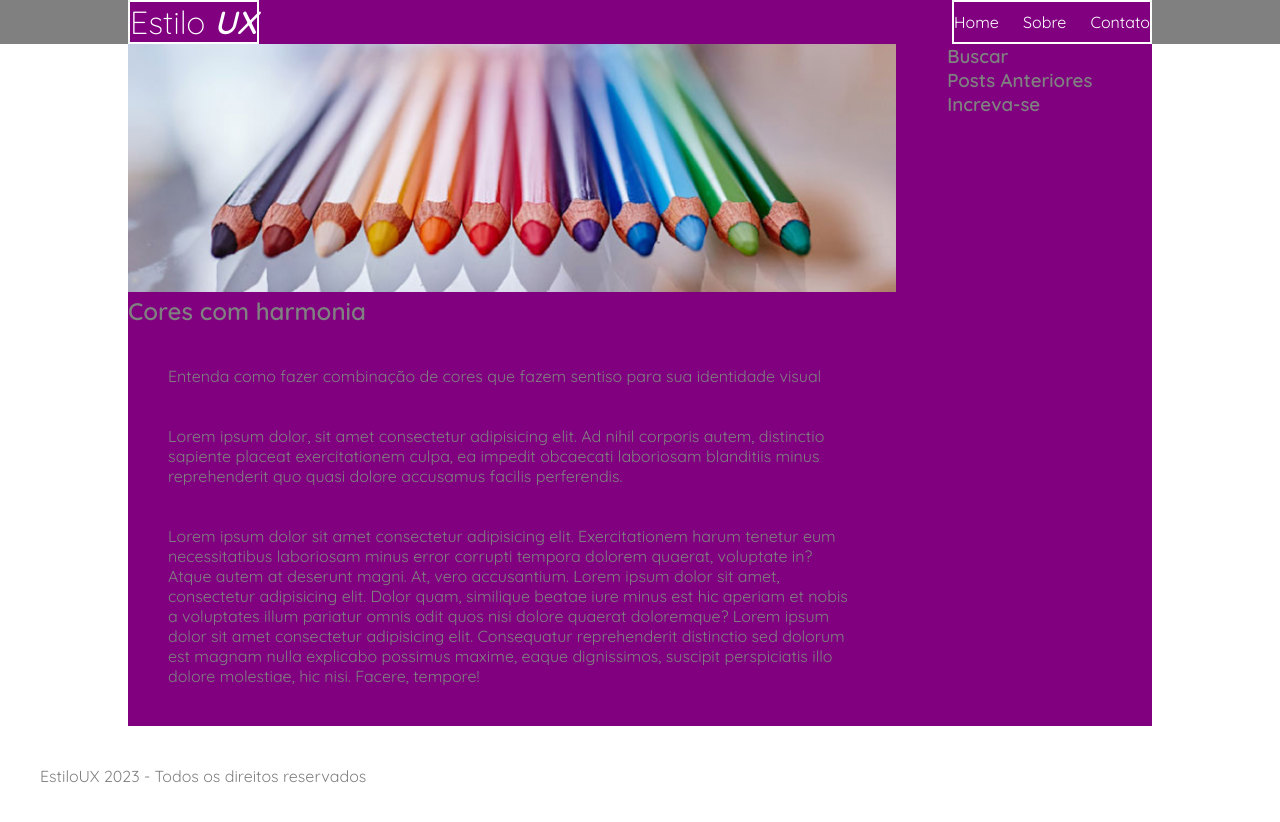
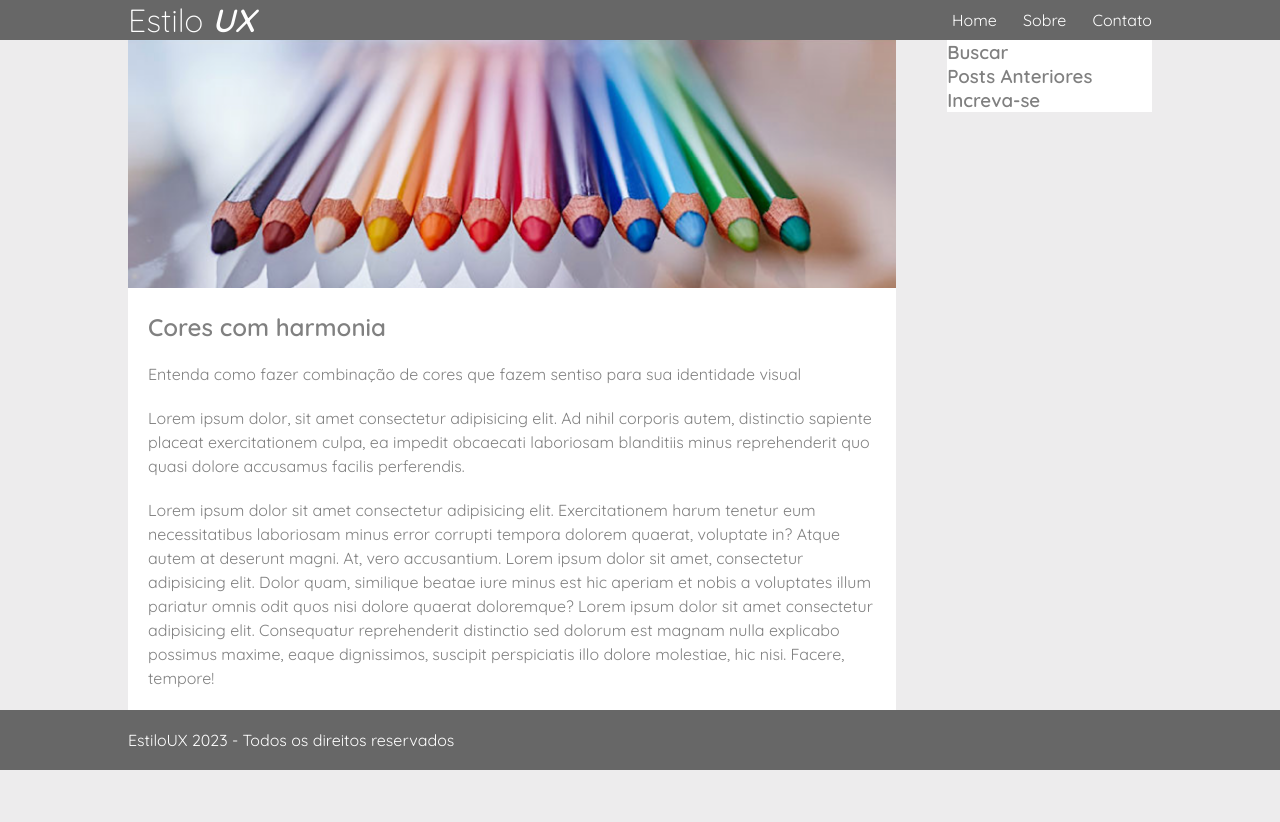
Before and after one commit to mwmjunior/estiloux, a plain HTML site: page index.html in a window 1280 px wide. After the commit the page ends 800 px from the top, so only its background shows below. Drawn offline with Linux system fonts and the light colour scheme.

Commit message:
27-02-2023

```diff
--- a/index.html
+++ b/index.html
@@ -68,7 +68,7 @@
                 </article>
             </aside>
 
-        </div>
+        </div> <!-- fim da grid-layout -->
 
 
     </main>
@@ -76,7 +76,9 @@
 
 
     <footer>
+        <div class= "container-grid">
         <p>EstiloUX 2023 - Todos os direitos reservados </p>
+        </div>
     </footer>
 </body>
 
--- a/styles/style.css
+++ b/styles/style.css
@@ -5,27 +5,30 @@
 
 * {margin: 0;
    padding: 0;
-   box-sizing: border-box;
+
 
 }
 
 
 body {font-family: 'Quicksand', sans-serif;
-color: gray;}
+color: gray; background-color: #EDECED; }
 
 /*  Configuraçoes genericas */
 
 .container-grid {
     width: 80%;
+    max-width: 1200px;
+    min-width: 992px;
     margin: 0 auto;
-    background-color: purple;
+
+
 }
 
 
 
 /*****Cabeçalho*****/
 header {
-    background-color: grey;
+    background-color: #676767;
 }
 
 header .header-flex {
@@ -33,7 +36,7 @@ header .header-flex {
     justify-content: space-between;
 }
 
-header h1 { color: white; font-weight: 300; border: 2px solid white;
+header h1 { color: white; font-weight: 300;
 }
 
 
@@ -44,7 +47,7 @@ header nav  {
     display: flex;
     justify-content: space-between;
     align-items: center;
-    border: 2px solid white
+
 }
 
 header nav a {
@@ -59,10 +62,21 @@ header nav a {
     justify-content: space-between;
 }
 
+/* coluna 1 */
 main .coluna1{
     width:  75%;
+    background-color: white;
     /* background-color: green; */
 }
+
+main .coluna1 h2 {
+margin-top: 20px;
+margin-left: 20px;
+margin-right: 20px;
+margin-bottom: 20px;
+}
+
+
 
 /*      Imagem do Lápis */
 main .coluna1 #lapis {
@@ -70,19 +84,32 @@ main .coluna1 #lapis {
     width: 100%;
 }
 
-p {
+.coluna1 p {
 
-    margin: 40px;
+    margin: 0 20px 20px 20px;
+
+    line-height: 24px;
+}
+
+/* aside com a class coluna 2 */
+main .coluna2 {
+    width: 20%;
+
+    /* background-color: green; */
+}
+
+main .coluna2 article {
+
+    background-color: white;
 }
 
 
-main .coluna2 {
-    width: 20%;
-    /* background-color: green; */
+footer{
+
+    padding: 20px 0;
+    background-color: #676767;
+    color: white;
 }
-
-
-
 
 
 
```
